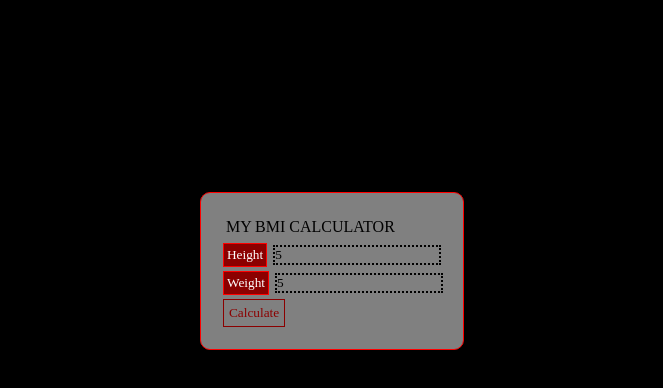
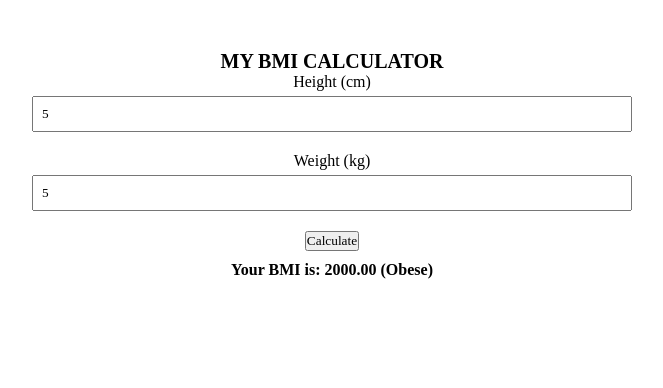
Before and after one commit to gcusaaa/BMICalculator, a plain HTML site: page index.html in a window 1280 px wide. Both pictures are taken after typing "5", "5" into the empty fields and a click on the button "Calculate". Shown: the whole page, without its empty margins (308-971 px from the left). Drawn offline with Linux system fonts and the light colour scheme.

Commit message:
final touches added

```diff
--- a/css/style.css
+++ b/css/style.css
@@ -6,15 +6,43 @@
     box-sizing: border-box;
     font-family: 'Times New Roman', Times, serif;
 }
-body {
+.container {
+    max-width: 600px;
+    margin: 50px auto;
+    text-align: center;
+}
+p {
+    font-size: 20px;
+    font-weight: bold;
+}
+.inputContainer {
+    margin-bottom: 20px;
+}
+label {
+    display: block;
+    margin-bottom: 5px;
+}
+input {
+    width: 100%;
+    padding: 8px;
+    box-sizing: border-box;
+}
+.calcContainer {
+    margin-top: 20px;
+}
+#answer {
+    margin-top: 10px;
+    font-weight: bold;
+}
+/* body {
     background-color: black;
     display: flex;
     justify-content: center;
 }
 p {
-    padding: 5px;
+    padding: 5px; */
     /* justify-content: center; */
-}
+/* }
 .container {
     margin-top: 15%;
     border: 1px solid red;
@@ -23,10 +51,10 @@ p {
     background-color: gray;
     padding: 20px;
 }
-.inputContainer {
+.inputContainer { */
     /* background-color: transparent; */
     /* box-shadow: darkred; */
-}
+/* }
 #weight {
     color: white;
     background-color: darkred;
@@ -53,4 +81,4 @@ p {
     background-color: transparent;
     border: 2px dotted;
     box-shadow: darkred;
-}
+} */
--- a/index.html
+++ b/index.html
@@ -10,12 +10,12 @@
     <div class="container">
         <p>MY BMI CALCULATOR</p>
         <div class="inputContainer">
-            <button id="height">Height</button>
-            <input type="number" id="placeHolder" placeholder="height" (cm)>
+            <label class="height">Height (cm)</label>
+            <input type="number" id="height" placeholder="enter height">
         </div>
         <div class="inputContainer">
-            <button id="weight">Weight</button>
-            <input type="number" id="placeHolder" placeholder="weight" (kg)>
+            <label class="weight">Weight (kg)</label>
+            <input type="number" id="weight" placeholder="enter weight">
         </div>
         <div class="calcContainer">
             <button id="calculateBtn">Calculate</button>
@@ -23,5 +23,6 @@
         </div>
     </div>
 
+    <script src="./js/script.js"></script>
 </body>
 </html>
--- a/js/script.js
+++ b/js/script.js
@@ -1,9 +1,45 @@
-let button = document.getElementById('calculateBtn')
+document.getElementById('calculateBtn').addEventListener('click', function() {
+    let height = parseFloat(document.getElementById('height').value);
+    let weight = parseFloat(document.getElementById('weight').value);
+
+    if(Number.isNaN(height) || Number.isNaN(weight)) {
+        document.getElementById('answer').innerText = 'Please enter correct height and weight.';
+        return;
+    }
+
+    let bmiCategory;
+    let bmi = weight / ((height / 100) * (height / 100));
+
+    switch (true) {
+        case bmi < 18.5:
+            bmiCategory = 'Underweight'
+            break;
+        case bmi >= 18.5 && bmi <25:
+            bmiCategory = 'Normal weight'
+            break;
+        case bmi >= 25 && bmi < 30:
+            bmiCategory = 'Overweight'
+            break;
+        default:
+            bmiCategory = 'Obese'
+            break;
+    }
+
+    document.getElementById('answer'). innerText = `Your BMI is: ${bmi.toFixed(2)} (${bmiCategory})`;
+});
 
 
-button.addEventListener('click', () => {
-    const height = parseInt(document.getElementById('height').value);
-    const weight = parseInt(document.getElementById('weight').value);
-    const result = document.getElementById('answer');
-    let height_status = false, weight_status = false
-})
+
+
+
+
+
+// let button = document.getElementById('calculateBtn')
+
+
+// button.addEventListener('click', () => {
+//     const height = parseInt(document.getElementById('height').value);
+//     const weight = parseInt(document.getElementById('weight').value);
+//     const result = document.getElementById('answer');
+//     let height_status = false, weight_status = false
+// })
```
